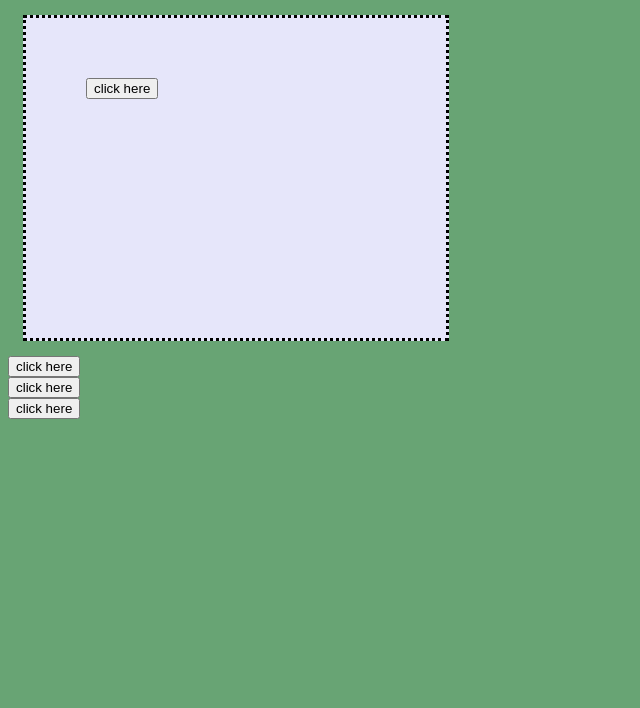
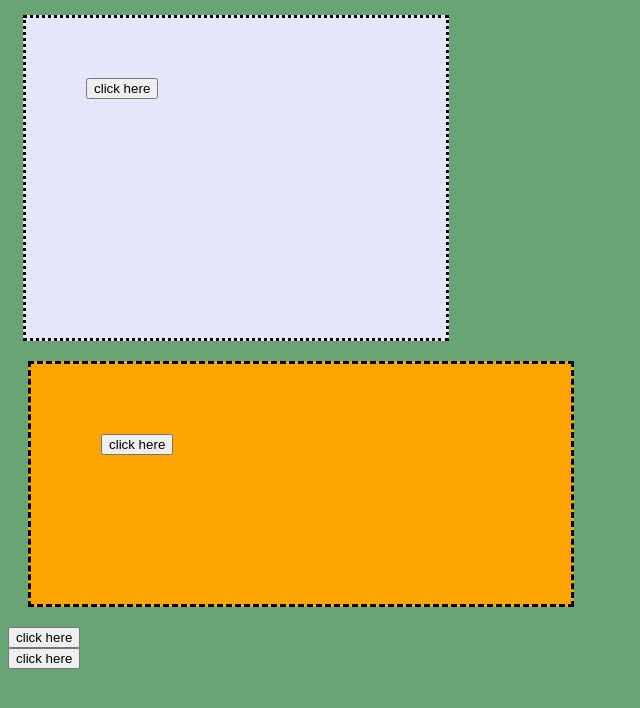
Before and after one commit to Jaelynn811611/I-dont-know-what-to-call-this, a plain HTML site: page index.html in a window 1280 px wide. Shown: the whole page, without its empty margins (0-640 px from the left). Drawn offline with Linux system fonts and the light colour scheme.

Commit message:
Created using Popcode: https://popcode.org

```diff
--- a/index.html
+++ b/index.html
@@ -10,6 +10,14 @@
     padding:60px;
     border:dotted;
     margin:15px;
+}
+#box2{
+    background-color:orange;
+    width:400px;
+    height:100px;
+    padding:70px;
+    border:dashed;
+    margin:20px;
 }</style></head>
     <body>
         <div id="box1"><button id="btn1 ">click here</button></div>
```
